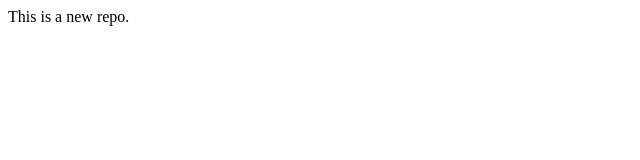
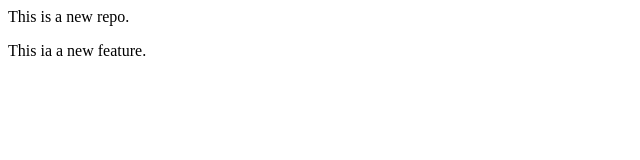
Before and after one commit to Anushka-hub-sys/localrepo, a plain HTML site: page index.html in a window 1280 px wide. Shown: the whole page, without its empty margins (0-640 px from the left). Drawn offline with Linux system fonts and the light colour scheme.

Commit message:
Add new feature

```diff
--- a/index.html
+++ b/index.html
@@ -1 +1,2 @@
 <p>This is a new repo.</p>
+<p>This ia a new feature.</p>
```
